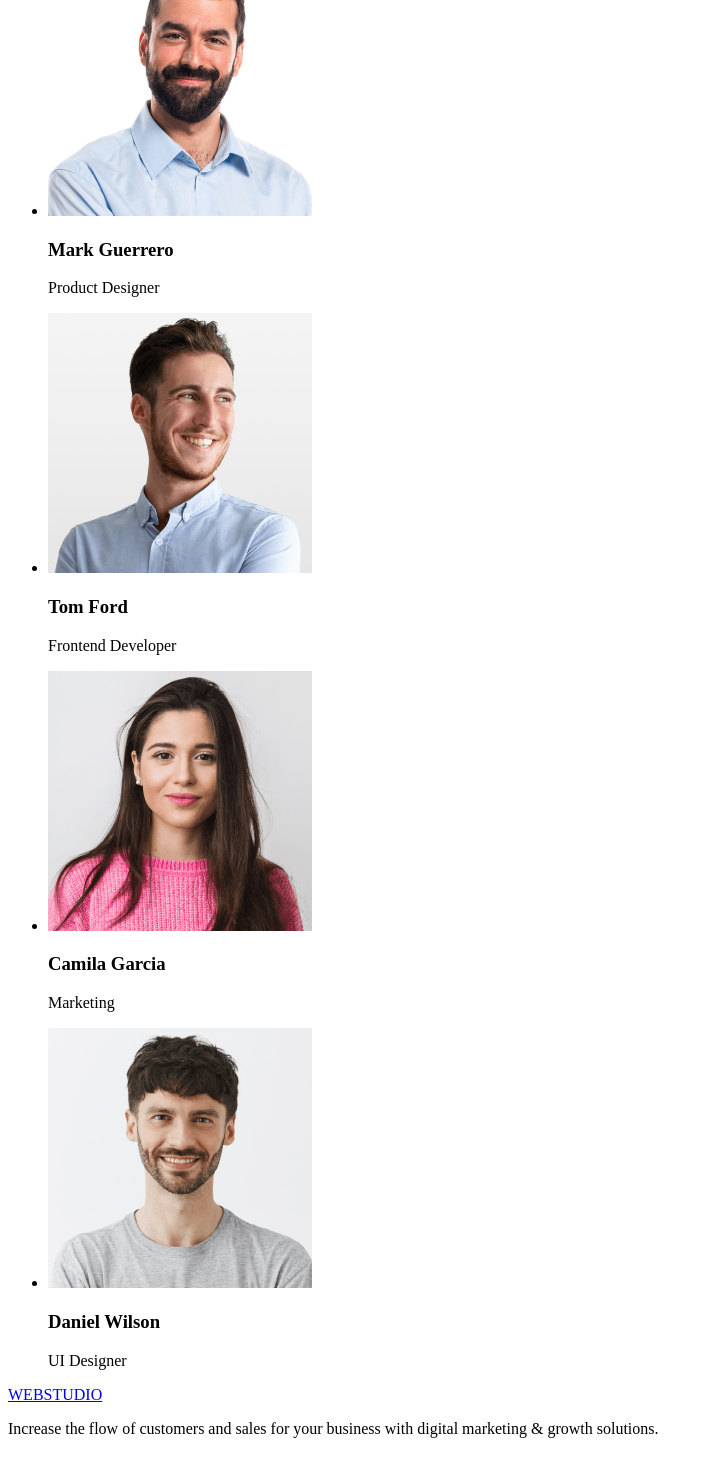
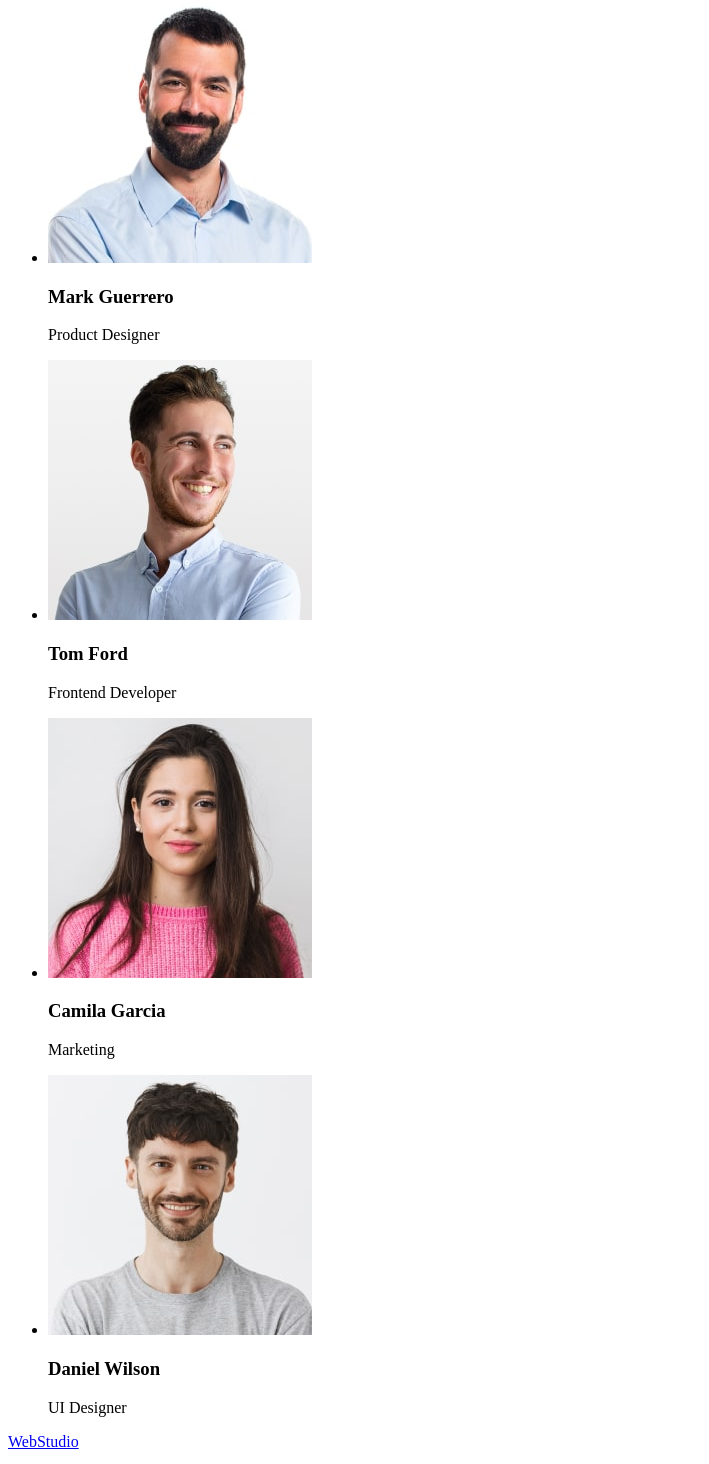
Before and after one commit to Khalus-Volodymyr/goit-markup-hw-01, a plain HTML site: page index.html in a window 1280 px wide. Shown: the part 686-2150 px from the top of the page, without its empty margins (0-709 px from the left). Drawn offline with Linux system fonts and the light colour scheme.

Commit message:
Correction #2 of Homework #1

```diff
--- a/index.html
+++ b/index.html
@@ -8,7 +8,7 @@
 <body>
     <header>
         <nav>
-             <a href="/index.html">WEBSTUDIO</a>
+             <a href="./index.html">WebStudio</a>
              <ul>
                  <li><a href="">Studio</a></li>
                  <li><a href="">Portfolio</a></li>
@@ -28,6 +28,7 @@
             <button type="button">Order Service</button>
         </section>
         <section>
+            <h2>Our Key Principles</h2>
             <ul>
                 <li>
                     <h2>Strategy</h2>
@@ -52,22 +53,22 @@
             <h2>Our Team</h2>
                 <ul>
                     <li>
-                        <img src="./images/mark-guerreo-min.png" alt="Mark Guerrero, Product Designer" width="264" height="260">
+                        <img src="./images/mark-guerreo.jpg" alt="Mark Guerrero, Product Designer" width="264" height="260">
                         <h3>Mark Guerrero</h3>
                         <p>Product Designer</p>
                     </li>
                     <li>
-                        <img src="./images/tom-ford-min.png" alt="Tom Ford, Frontend Developer" width="264" height="260">
+                        <img src="./images/tom-ford.jpg" alt="Tom Ford, Frontend Developer" width="264" height="260">
                         <h3>Tom Ford</h3>
                         <p>Frontend Developer</p>
                     </li>
                     <li>
-                        <img src="./images/camila-garcia-min.png" alt="Camila Garcia, Marketing" width="264" height="260">
+                        <img src="./images/camila-garcia.jpg" alt="Camila Garcia, Marketing" width="264" height="260">
                         <h3>Camila Garcia</h3>
                         <p>Marketing</p>
                     </li>
                     <li>
-                        <img src="./images/daniel-wilson-min.png" alt="Daniel Wilson, UI Designer" width="264" height="260">
+                        <img src="./images/daniel-wilson.jpg" alt="Daniel Wilson, UI Designer" width="264" height="260">
                         <h3>Daniel Wilson</h3>
                         <p>UI Designer</p>
                     </li>
@@ -75,7 +76,7 @@
         </section>
     </main>
     <footer>
-        <a href="/index.html">WEBSTUDIO</a>
+        <a href="./index.html">WebStudio</a>
         <p>Increase the flow of customers and sales for your business with digital marketing & growth solutions.</p>
     </footer>
 </body>
```
Also changed, not shown: images/camila-garcia-min.png (deleted), images/camila-garcia.jpg (added), images/daniel-wilson-min.png (deleted), images/daniel-wilson.jpg (added), images/mark-guerreo-min.png (deleted), images/mark-guerreo.jpg (added), images/tom-ford-min.png (deleted), images/tom-ford.jpg (added).
